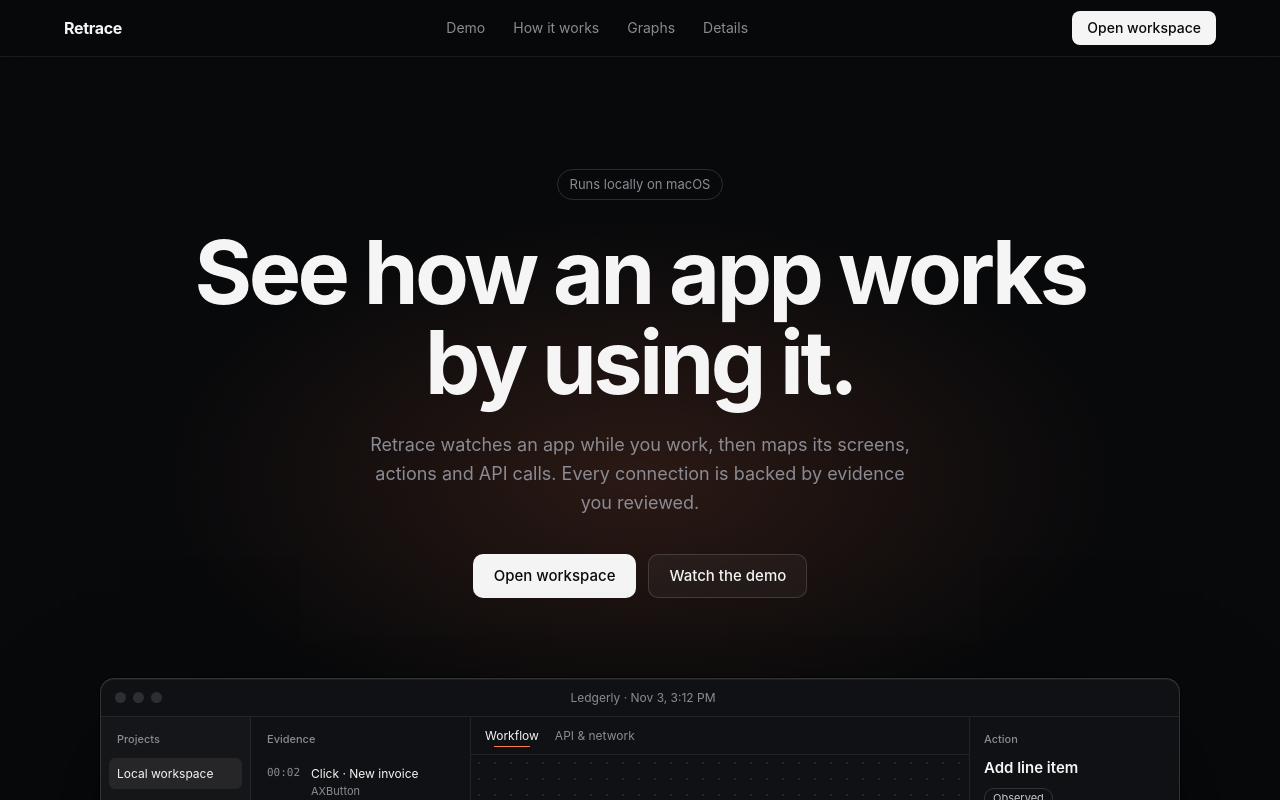
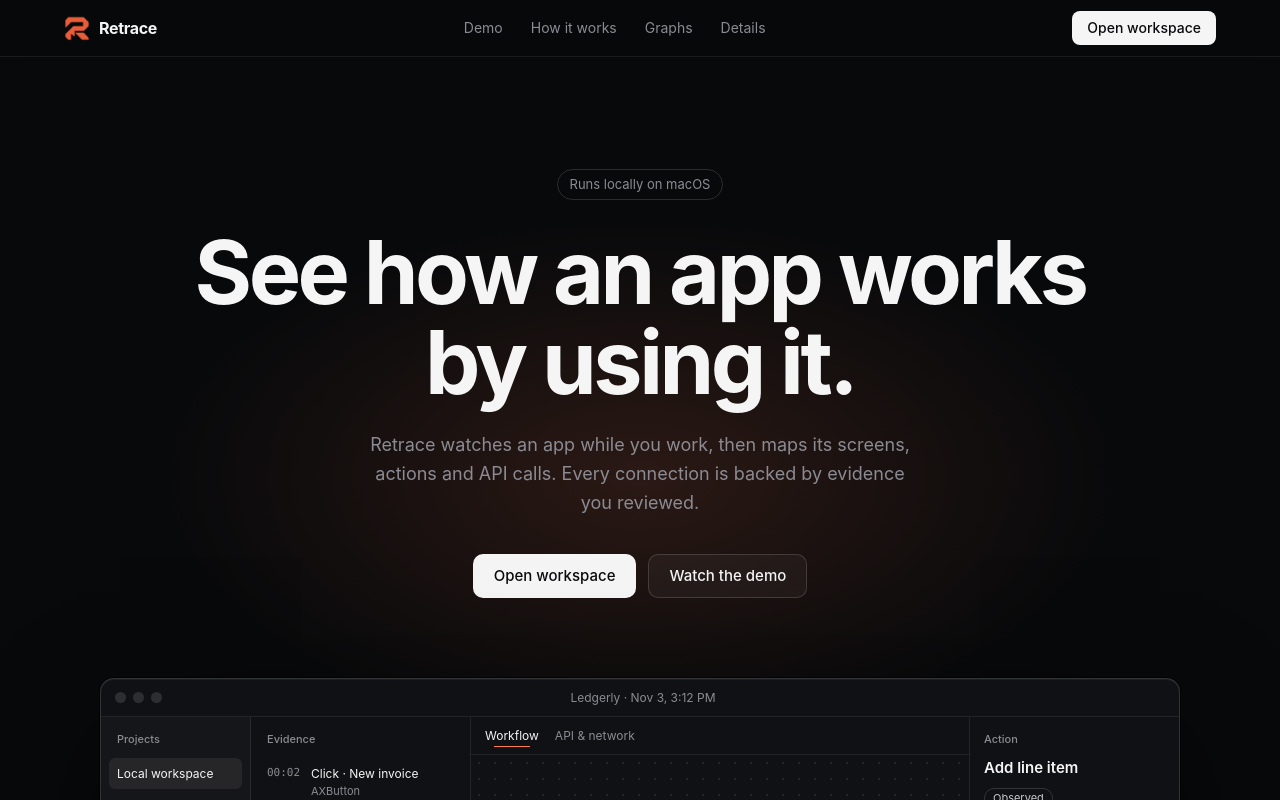
Before and after one commit to karppa404/GetForked.lol, a Next.js app in the folder web/: page / in a window 1280 px wide. Shown: the top 800 px of the page. Built offline with nearby package versions, Linux system fonts and the light colour scheme.

Commit message:
feat(web): apply Retrace branding and generated favicons

```diff
--- a/web/app/dashboard/dashboard.css
+++ b/web/app/dashboard/dashboard.css
@@ -149,7 +149,7 @@ body:has(.rd-app) { background: var(--rd-bg, #fff); }
 /* ---------- shell ---------- */
 .rd-shell { display: grid; grid-template-columns: 232px minmax(0, 1fr); height: 100dvh; }
 .rd-sidebar { display: flex; flex-direction: column; min-height: 0; background: var(--rd-sidebar); border-right: 1px solid var(--rd-line); padding: 14px 10px 10px; }
-.rd-wordmark { font: 650 15px/1 var(--rd-display); letter-spacing: -0.02em; color: var(--rd-ink); padding: 6px 8px 18px; }
+.rd-wordmark { display: flex; align-items: center; gap: 9px; font: 650 15px/1 var(--rd-display); letter-spacing: -0.02em; color: var(--rd-ink); padding: 6px 8px 18px; }
 .rd-side-head { display: flex; align-items: center; justify-content: space-between; padding: 0 2px 4px 8px; }
 .rd-side-head h2 { font-size: 11.5px; font-weight: 600; color: var(--rd-muted); font-family: var(--font-sans); }
 .rd-side-list { overflow-y: auto; display: grid; gap: 1px; }
--- a/web/app/globals.css
+++ b/web/app/globals.css
@@ -15,6 +15,7 @@ a { color: inherit; text-decoration: none; }
 button, input, select, textarea { font: inherit; color: inherit; }
 button { cursor: pointer; }
 img, svg, video { display: block; max-width: 100%; }
+.retrace-brand-mark { width: 26px; height: 26px; flex: 0 0 26px; object-fit: contain; }
 
 @media (prefers-reduced-motion: reduce) {
   *, *::before, *::after { animation-duration: 0.01ms !important; animation-iteration-count: 1 !important; transition-duration: 0.01ms !important; scroll-behavior: auto !important; }
--- a/web/app/landing.css
+++ b/web/app/landing.css
@@ -28,7 +28,7 @@ body:has(.lp) { background: #08090b; }
 /* nav */
 .lp-nav { position: sticky; top: 0; z-index: 40; background: rgb(8 9 11 / 0.72); backdrop-filter: saturate(140%) blur(14px); -webkit-backdrop-filter: saturate(140%) blur(14px); border-bottom: 1px solid var(--lp-line); }
 .lp-nav-inner { max-width: 1200px; margin: 0 auto; height: 56px; padding: 0 24px; display: flex; align-items: center; gap: 24px; }
-.lp-wordmark { font: 650 16px/1 var(--font-display); letter-spacing: -0.02em; color: var(--lp-ink); }
+.lp-wordmark { display: inline-flex; align-items: center; gap: 9px; font: 650 16px/1 var(--font-display); letter-spacing: -0.02em; color: var(--lp-ink); }
 .lp-nav-links { display: flex; gap: 4px; margin: 0 auto; }
 .lp-nav-links a { padding: 6px 12px; border-radius: 6px; font-size: 14px; color: var(--lp-dim); transition: color 120ms ease; }
 @media (hover: hover) and (pointer: fine) { .lp-nav-links a:hover, .lp-footer a:hover { color: var(--lp-ink); } }
--- a/web/app/page.tsx
+++ b/web/app/page.tsx
@@ -4,6 +4,7 @@ import Link from "next/link";
 import { DEMO_POSTER, DEMO_VIDEO } from "@/components/landing/demo-assets";
 import { DemoVideo } from "@/components/landing/demo-video";
 import { WorkspaceShowcase } from "@/components/landing/showcase";
+import { BrandMark } from "@/components/brand-mark";
 import "./landing.css";
 
 const hasFile = (p: string) => existsSync(path.join(process.cwd(), "public", p));
@@ -30,7 +31,7 @@ export default function Home() {
       <a className="lp-skip" href="#main">Skip to content</a>
       <header className="lp-nav">
         <div className="lp-nav-inner">
-          <Link href="/" className="lp-wordmark">Retrace</Link>
+          <Link href="/" className="lp-wordmark"><BrandMark />Retrace</Link>
           <nav aria-label="Sections" className="lp-nav-links">
             <a href="#demo">Demo</a>
             <a href="#how">How it works</a>
@@ -135,7 +136,7 @@ export default function Home() {
       </main>
 
       <footer className="lp-footer">
-        <span className="lp-wordmark">Retrace</span>
+        <span className="lp-wordmark"><BrandMark />Retrace</span>
         <span className="lp-dim">Runs on this Mac. Nothing leaves it unless you upload.</span>
         <a href="#main">Back to top</a>
       </footer>
--- /dev/null
+++ b/web/components/brand-mark.tsx
@@ -0,0 +1,5 @@
+/** Generated raster mark; fixed dimensions keep navigation stable while it loads. */
+export function BrandMark() {
+  // eslint-disable-next-line @next/next/no-img-element -- tiny local PNG needs no optimizer
+  return <img src="/brand/retrace-mark.png" width={26} height={26} alt="" aria-hidden="true" className="retrace-brand-mark" />;
+}
--- a/web/components/dashboard/sidebar.tsx
+++ b/web/components/dashboard/sidebar.tsx
@@ -5,12 +5,13 @@ import { describeError, isAbort } from "@/lib/dashboard/http";
 import { routeHref, useRealtimeStatus, type Resource } from "@/lib/dashboard/hooks";
 import type { Project } from "@/lib/dashboard/types";
 import { Icon, Spinner, useDashboard } from "./ui";
+import { BrandMark } from "@/components/brand-mark";
 
 export function Sidebar({ projects, activeId }: { projects: Resource<Project[]>; activeId?: string }) {
   const [creating, setCreating] = useState(false);
   return (
     <nav className="rd-sidebar" aria-label="Workspace">
-      <a className="rd-wordmark" href="/" aria-label="Retrace home">Retrace</a>
+      <a className="rd-wordmark" href="/" aria-label="Retrace home"><BrandMark />Retrace</a>
       <div className="rd-side-head">
         <h2 id="rd-side-projects">Projects</h2>
         <button type="button" className="rd-icon-btn" aria-label="New project" title="New project" onClick={() => setCreating(true)} disabled={creating}>
```
Also changed, not shown: web/app/icon.svg (deleted).
